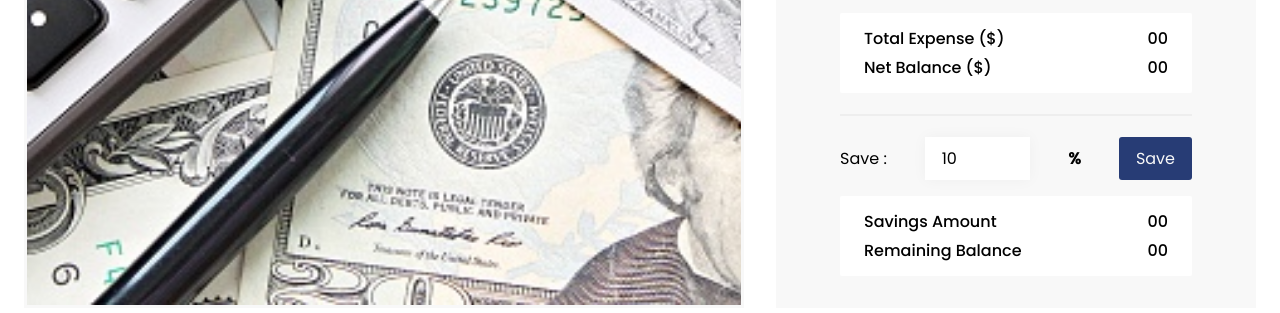
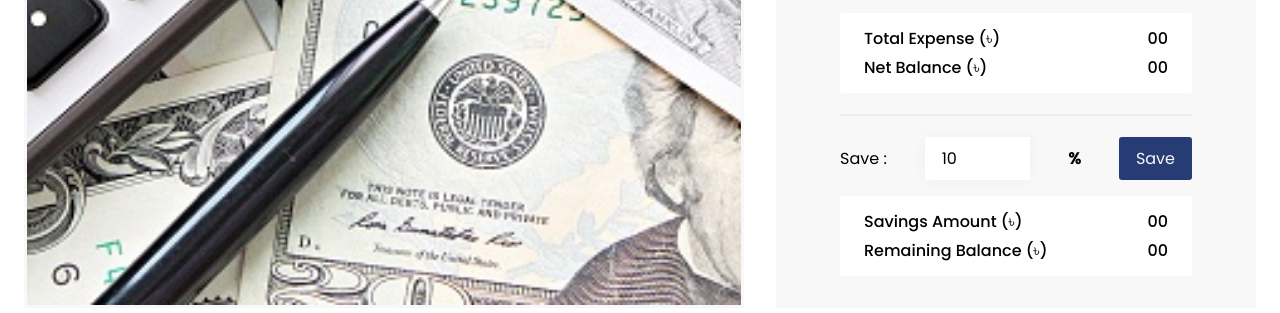
Before and after one commit to Ashik-Mahmud/calculate-money-js, a plain HTML site: page index.html in a window 1280 px wide. Shown: the part 655-968 px from the top of the page. Drawn offline with Linux system fonts and the light colour scheme.

Commit message:
Change currency of this project into Taka

```diff
--- a/index.html
+++ b/index.html
@@ -62,8 +62,8 @@
                     </div>
                     <!-- total estimate display area  -->
                     <div class="display-total">
-                        <p class="total-expense">Total Expense ($) <span id="expense">00</span></p>
-                        <p class="net-balance">Net Balance ($) <span id="balance">00</span></p>
+                        <p class="total-expense">Total Expense (৳) <span id="expense">00</span></p>
+                        <p class="net-balance">Net Balance (৳) <span id="balance">00</span></p>
                     </div>
                     <hr>
 
@@ -77,8 +77,8 @@
                         </div>
                         <!-- display saving amount  -->
                         <div class="display-save-amount">
-                            <p class="total-saving-amount">Savings Amount <span id="save-amount">00</span></p>
-                            <p class="remaining-balance">Remaining Balance <span id="remaining-amount">00</span></p>
+                            <p class="total-saving-amount">Savings Amount (৳) <span id="save-amount">00</span></p>
+                            <p class="remaining-balance">Remaining Balance (৳) <span id="remaining-amount">00</span></p>
                         </div>
                     </div>
 
```
